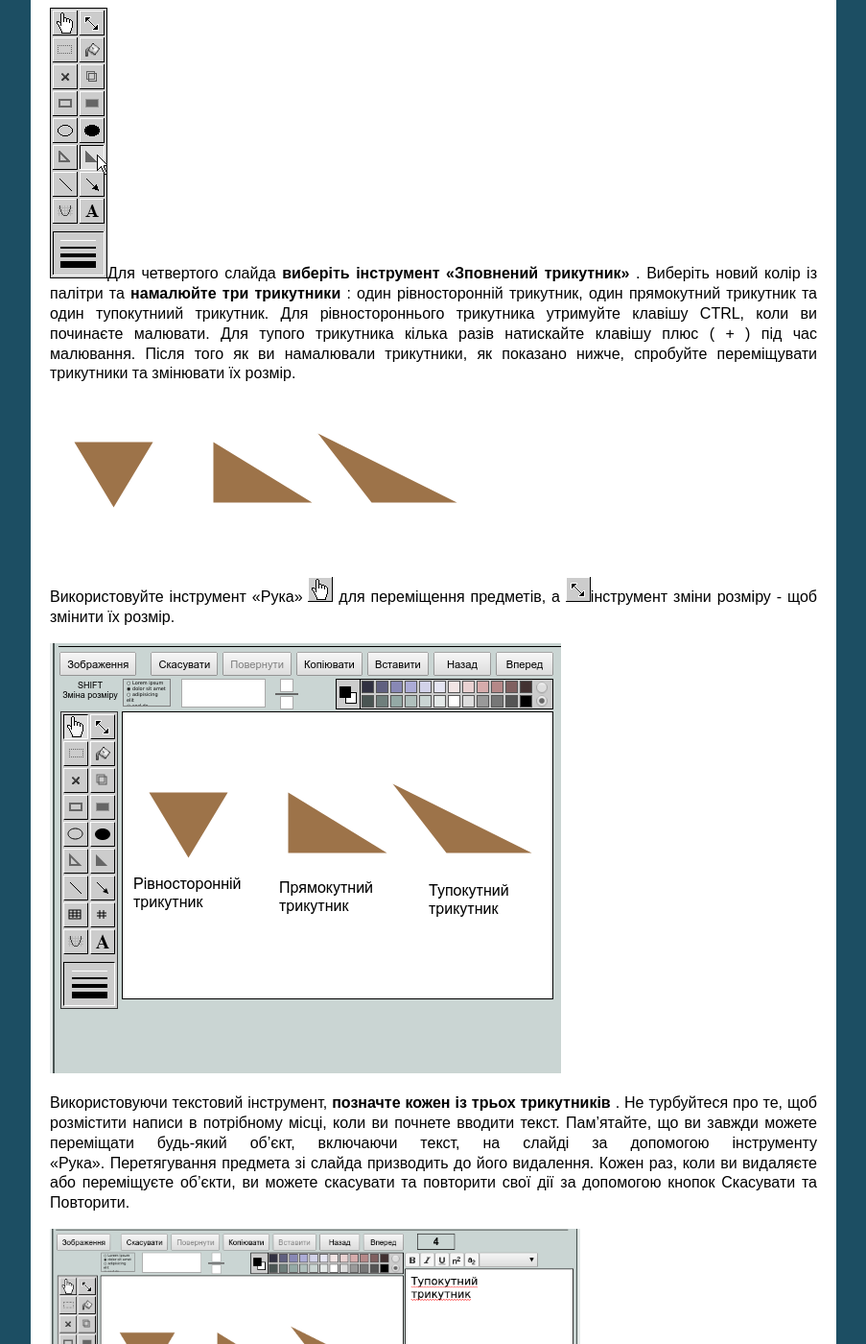
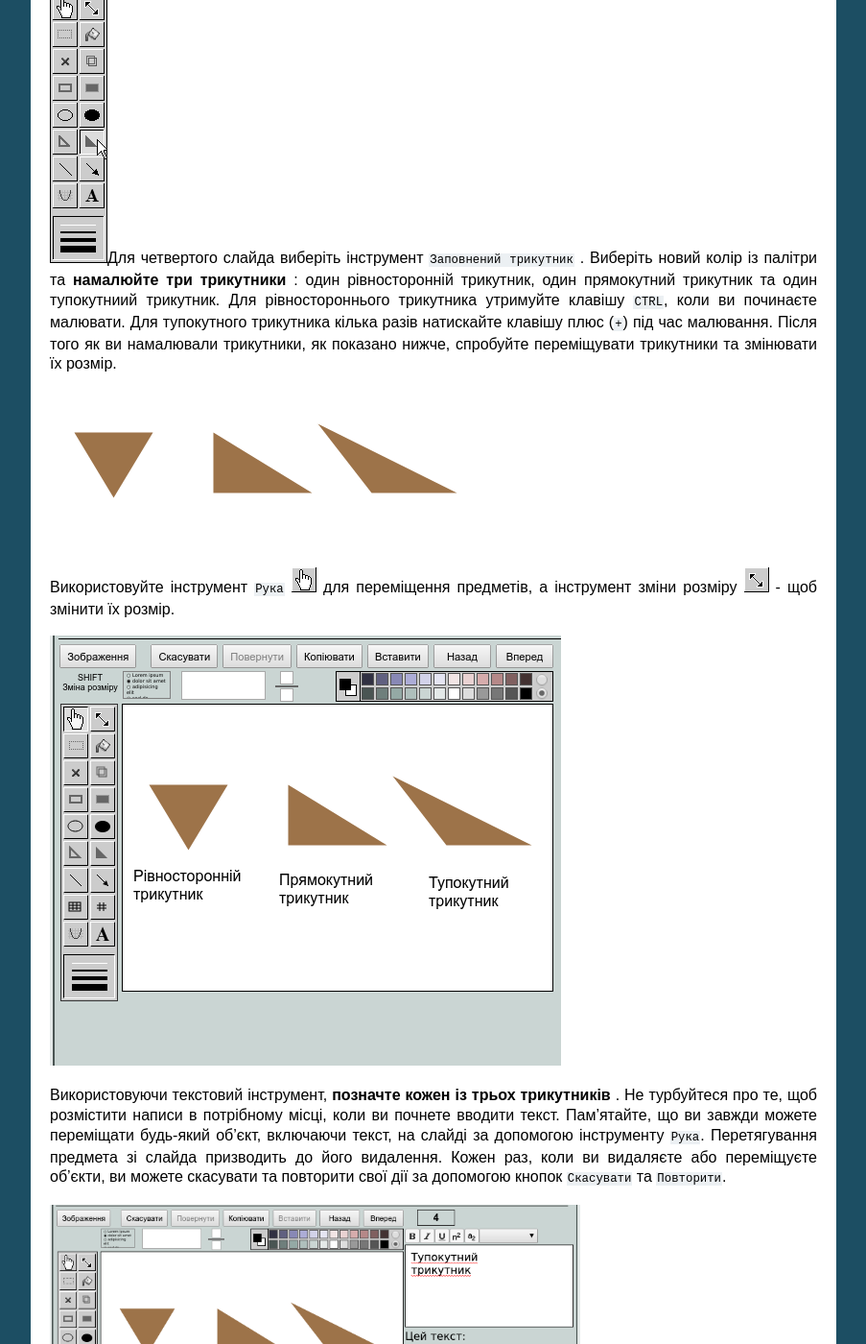
Before and after one commit to Gromko/ThatQuizUA, a Sphinx documentation site: the page built from docs/5-slides.rst, in a window 1280 px wide and 1400 px high, scrolled down 9865 px. Shown: the whole window at 96% size, without its empty margins (198-1101 px from the left). Built offline with Sphinx 7.4.7, drawn with Linux system fonts in a browser that asks for light colours; some of the changed text lies outside the part shown.

Commit message:
Update 5-slides.rst

```diff
--- a/docs/5-slides.rst
+++ b/docs/5-slides.rst
@@ -23,7 +23,7 @@
 тести на ідентифікацію елементів.
 
 Для створення слайдових тестів необхідно натиснути в меню Розробка
-кнопку «Слайди»
+кнопку ``Слайди``.
 
 |tq2-1|
 
@@ -39,33 +39,33 @@
   об’єктів на слайді. Лінії внизу призначені для вибору ширини ліній
   ваших об'єктів.
 | Для початку побудуємо трикутник, для цього натисніть на інструмент
-  «Трикутник» на панелі інструментів.
+  ``Трикутник`` на панелі інструментів.
 
 |image2|
 
 | Намалюйте трикутник, клацнувши біля правої нижньої частини слайда та
   перетягнувши вказівник вгору-вліво. З'явиться панель, яка показує вам
   кути вашого трикутника. Перетягуючи трикутник, використовуйте клавіші
-  + і -, щоб зробити трикутник тупокутним або гострокутним.
-| Експериментуйте, перетягуючи в різні боки та натискаючи клавіші + і -
+  ``+`` і ``-``, щоб зробити трикутник тупокутним або гострокутним.
+| Експериментуйте, перетягуючи в різні боки та натискаючи клавіші ``+`` і ``-``
   під час перетягування.
 
-*Підказка: Натисніть кнопку CTRL перед вибором трикутника для побудови
-рівностороннього трикутника або SHIFT - для рівнобедреного.*
+*Підказка: Натисніть кнопку ``CTRL`` перед вибором трикутника для побудови
+рівностороннього трикутника або ``SHIFT`` - для рівнобедреного.*
 
 Потренуйтесь, намалювавши декілька трикутників. Скасувати свої дії ви
-зможете натиснувши кнопку Скасувати. Закінчіть малювання одним
+зможете натиснувши кнопку ``Скасувати``. Закінчіть малювання одним
 прямокутним трикутником, як показано на зразку.
 
 |image3|
 
 Щоб створити відповіді з декількома варіантами пошуку, знайдіть поле
-Параметри відповідей, розташоване безпосередньо над слайдом
+``Параметри відповідей``, розташоване безпосередньо над слайдом
 зліва. **Клацніть та перетягніть поле на слайд** .
 
 |tq2-5|
 
-Клацніть на інструменті Текст ( **A** ) на панелі інструментів. Наведіть
+Клацніть на інструменті ``Текст`` ( **A** ) на панелі інструментів. Наведіть
 курсор на правильний варіант відповіді, щоб він був позначений синім
 кольором. Кожен раз, коли об’єкт окреслений синім кольором, це означає,
 що він готовий до редагування. Клацніть на опцію ПРАВИЛЬНИЙ ТЕКСТ і
@@ -99,13 +99,13 @@
 
 Зауважте, що під текстовим полем є чотири категорії тексту:
 
-Звичайний текст,
+- звичайний текст;
 
-Правильний варіант,
+- правильний варіант;
 
-Неправильний варіант
+- неправильний варіант;
 
-Визначення(ідентифікація).
+- визначення(ідентифікація).
 
 На цьому слайді у нас є текст, що належить до трьох категорій. Ви завжди
 можете змінити категорію тексту, яку ви редагуєте, змінивши відповідний
@@ -117,19 +117,19 @@
 
 |tq2-10|
 
-Натисніть кнопку Вперед, щоб перейти на наступний слайд. Ви можете
-переміщуватися вперед і назад між слайдами, використовуючи кнопки Вперед
-та Назад.
+Натисніть кнопку ``Вперед``, щоб перейти на наступний слайд. Ви можете
+переміщуватися вперед і назад між слайдами, використовуючи кнопки ``Вперед``
+та ``Назад``.
 
 |image11|\ На другому слайді ми створимо сітку, на якій будемо малювати
-геометричні фігури. Клацніть на інструменті "Графік" на панелі
+геометричні фігури. Клацніть на інструменті ``Графік`` на панелі
 інструментів, як показано. Це відкриває меню графіків *безпосередньо під
 слайдом* . У меню представлені різноманітні варіанти налаштування фону
-для слайда. Якщо увімкнути фон (натиснувши «Фон»), ви можете вибрати
+для слайда. Якщо увімкнути фон (натиснувши ``Фон``), ви можете вибрати
 рядок чисел, сітку або графік з осі x та y. Ви також можете отримати
 графіки алгебраїчних або тригонометричні функцій та рівнянь,
-використовуючи параметри Рівняння та Функції. Натисніть на «Фон» та
-«Сітка», щоб заповнити слайд горизонтальними та вертикальними лініями.
+використовуючи параметри ``Рівняння`` та ``Функції``. Натисніть на ``Фон`` та
+``Сітка``, щоб заповнити слайд горизонтальними та вертикальними лініями.
 
 |tq2-11|
 
@@ -146,14 +146,14 @@
   отримуються більш привабливі слайди, оскільки її кольори обрані як
   доповнення до власного дизайну веб-сайту.
 
-|IMG_260|\ |IMG_261|\ За допомогою інструменту Заповнений прямокутник
+|IMG_260|\ |IMG_261|\ За допомогою інструменту ``Заповнений прямокутник``
 намалюйте два прямокутники для формування фігури. Використовуйте сітку,
 щоб дотриматись точних розмірів вашої фігури. Показана фігура була
 утворена прямокутником 3x5 та прямокутником 2x4.
 
 |tq2-12|
 
-За допомогою текстового інструменту ( A ) **позначте довжини сторін
+За допомогою текстового інструменту (``A``) **позначте довжини сторін
 фігури** . Просто натисніть на слайд там, де ви хочете розмістити
 позначки, та введіть цифри за допомогою клавіатури. Весь текст
 редагується всередині спеціального поля, яке з'являється праворуч від
@@ -165,8 +165,8 @@
 |tq2-13|
 
 Використовуючи той же текстовий інструмент, напишіть запитання про
-периметр нижче малюнка. Далі знайдіть «поле відповідей», яке розташоване
-над слайдом. Клацніть на «поле відповідей» та перетягніть його на слайд
+периметр нижче малюнка. Далі знайдіть ``поле відповідей``, яке розташоване
+над слайдом. Клацніть на ``поле відповідей`` та перетягніть його на слайд
 під питанням.
 
 |tq2-14|
@@ -205,21 +205,21 @@
 
 |tq2-19|
 
-Натисніть кнопку **Далі,** щоб перейти до наступного слайду.
+Натисніть кнопку ``Вперед``, щоб перейти до наступного слайду.
 
-|image25|\ Для четвертого слайда **виберіть інструмент «Зповнений
-трикутник»** . Виберіть новий колір із палітри та **намалюйте три
+|image25|\ Для четвертого слайда виберіть інструмент ``Заповнений
+трикутник`` . Виберіть новий колір із палітри та **намалюйте три
 трикутники** : один рівносторонній трикутник, один прямокутний трикутник
 та один тупокутниий трикутник. Для рівностороннього трикутника утримуйте
-клавішу CTRL, коли ви починаєте малювати. Для тупого трикутника кілька
-разів натискайте клавішу плюс ( + ) під час малювання. Після того як ви
+клавішу ``CTRL``, коли ви починаєте малювати. Для тупокутного трикутника кілька
+разів натискайте клавішу плюс (``+``) під час малювання. Після того як ви
 намалювали трикутники, як показано нижче, спробуйте переміщувати
 трикутники та змінювати їх розмір.
 
 |tq2-20|
 
-Використовуйте інструмент «Рука» |IMG_258| для переміщення предметів,
-а |IMG_259|\ інструмент зміни розміру - щоб змінити їх розмір.
+Використовуйте інструмент ``Рука`` |IMG_258| для переміщення предметів,
+а інструмент зміни розміру |IMG_259| - щоб змінити їх розмір.
 
 |tq2-21|
 
```
Also changed, not shown: other parts of docs/5-slides.rst (+14 -14 lines).
